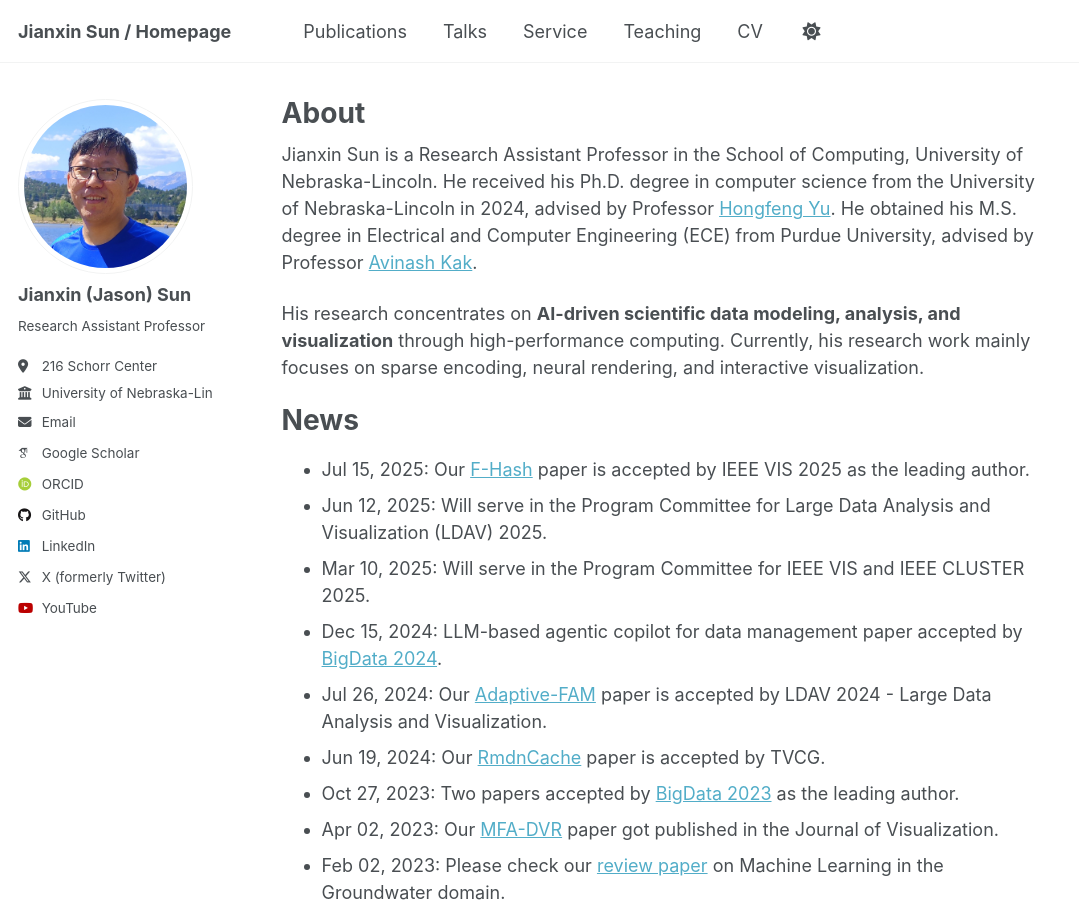
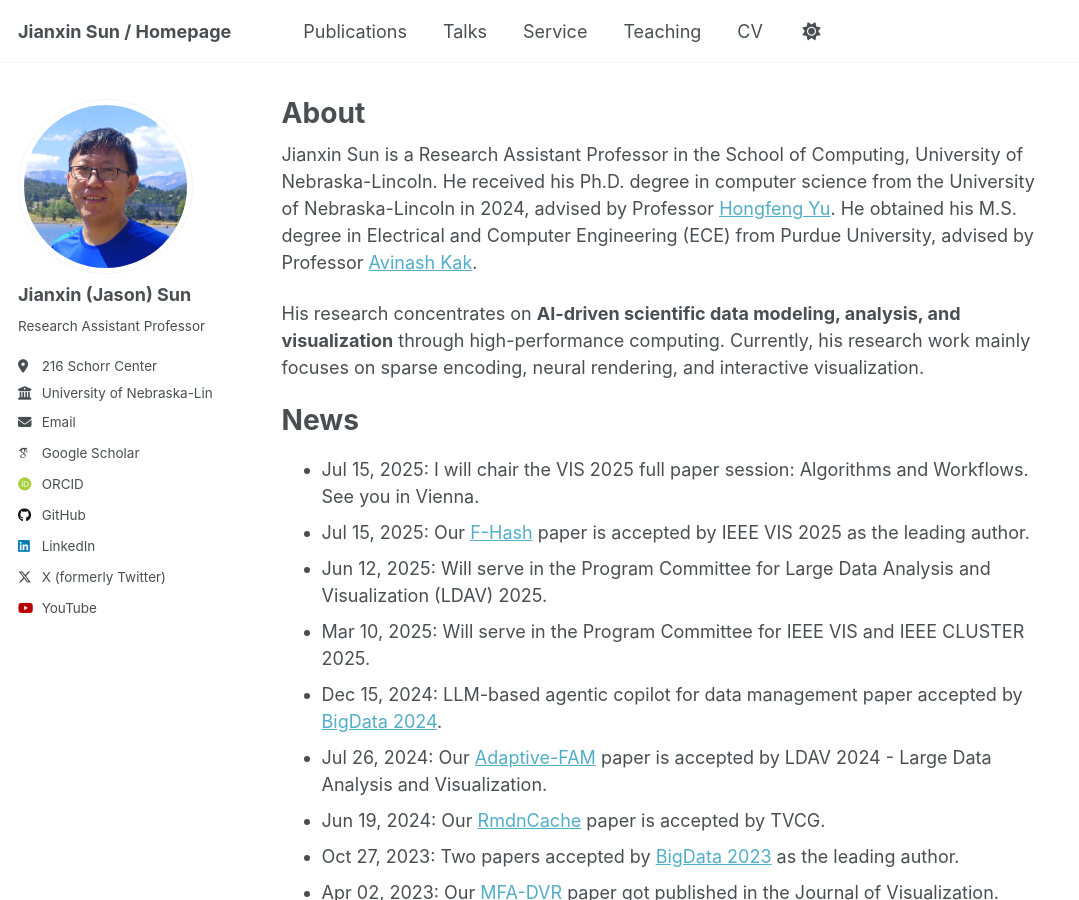
Before and after one commit to sunjianxin/sunjianxin.github.io, a Jekyll site: the page built from _pages/about.md, in a window 1280 px wide and 900 px high. Shown: the whole window, without its empty margins (0-1079 px from the left). Built offline with Jekyll 4.4.1, drawn with Linux system fonts in a browser that asks for light colours; some web fonts are replaced.

Commit message:
Update about.md

```diff
--- a/_pages/about.md
+++ b/_pages/about.md
@@ -14,6 +14,7 @@
 
 News
 ======
+- Jul 15, 2025: I will chair the VIS 2025 full paper session: Algorithms and Workflows. See you in Vienna.
 - Jul 15, 2025: Our [F-Hash](https://arxiv.org/abs/2507.03836) paper is accepted by IEEE VIS 2025 as the leading author.
 - Jun 12, 2025: Will serve in the Program Committee for Large Data Analysis and Visualization (LDAV) 2025.
 - Mar 10, 2025: Will serve in the Program Committee for IEEE VIS and IEEE CLUSTER 2025.
```
